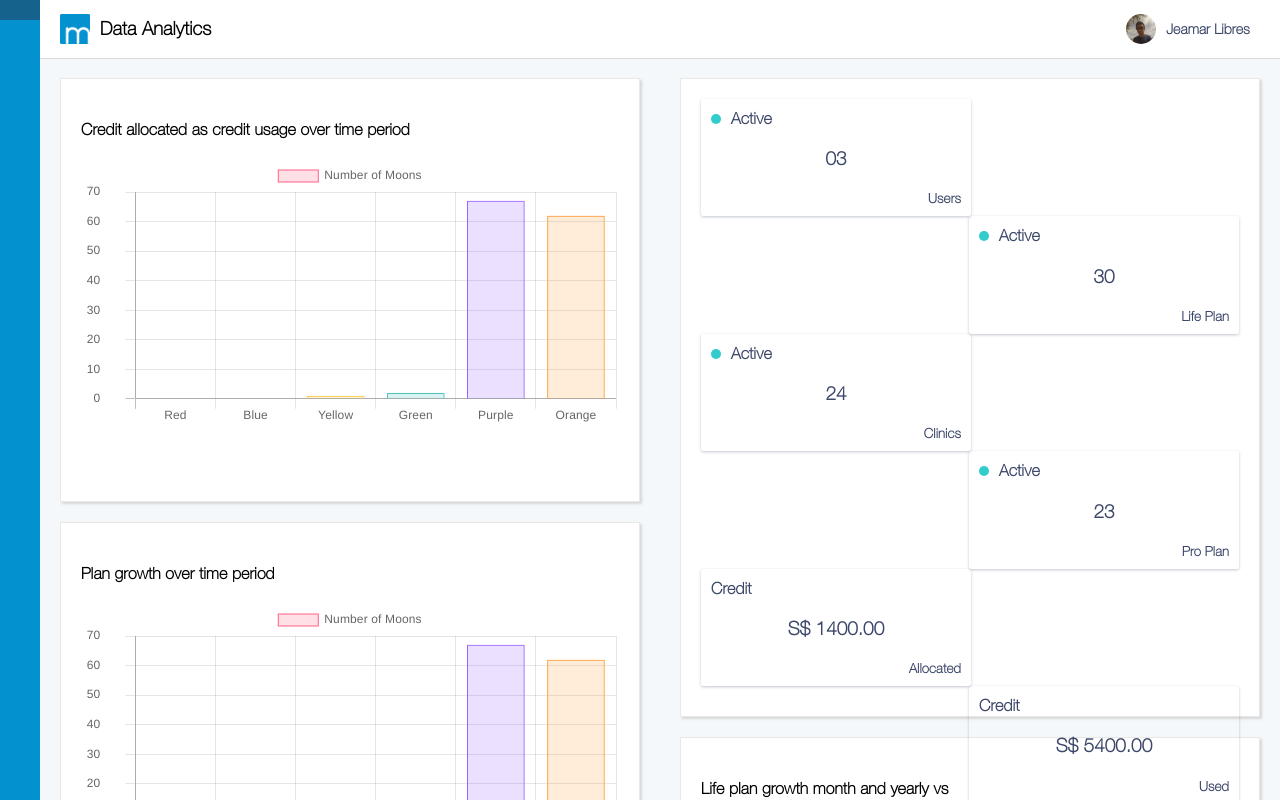
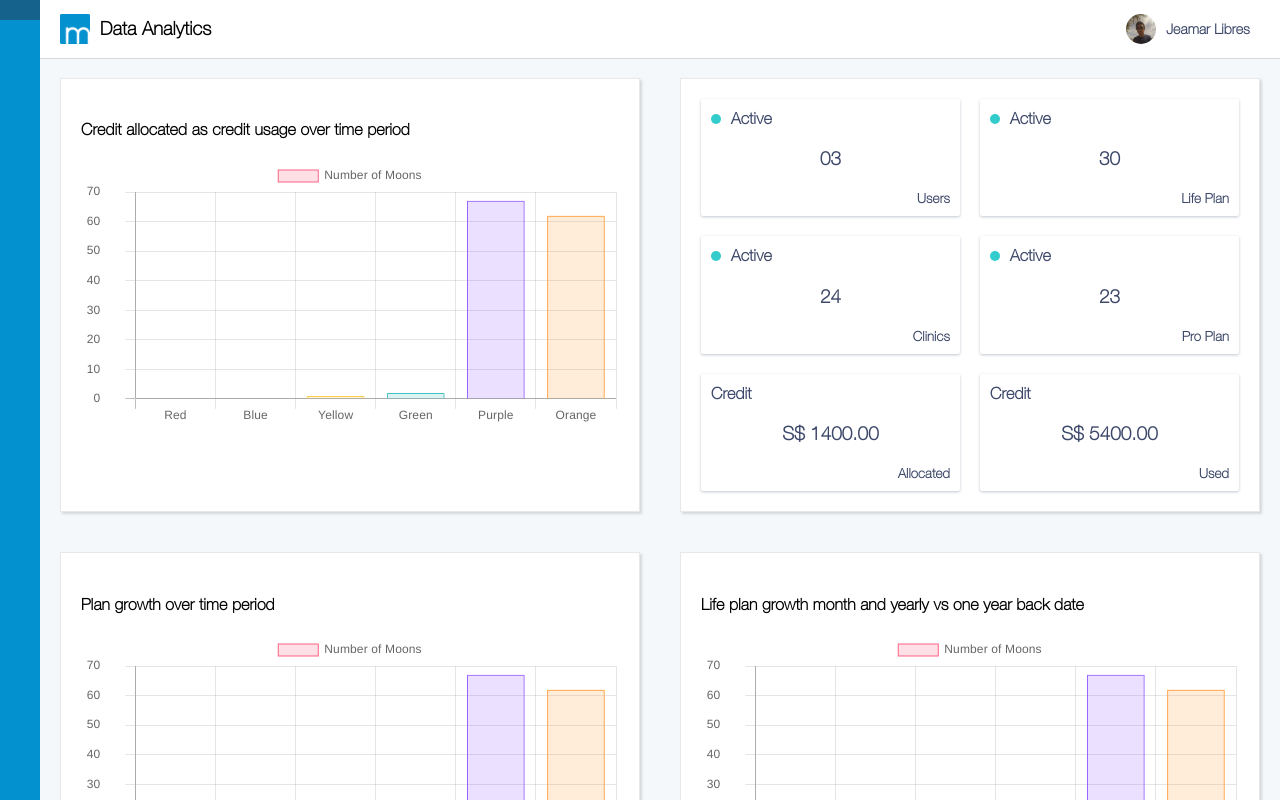
Before and after one commit to jeamar123/vue_mednefits_analytics, a Vue app: page /app/dashboard in a window 1280 px wide. Built offline with nearby package versions, Linux system fonts and the light colour scheme; some icons are missing.

Commit message:
fix the column of the home container contents

```diff
--- a/public/assets/css/style.css
+++ b/public/assets/css/style.css
@@ -1,3 +1,7 @@
+* {
+	box-sizing: border-box;
+}
+
 body {
 	font-family: 'Helvetica Thin';
 	margin: 0;
--- a/src/assets/css/home.scss
+++ b/src/assets/css/home.scss
@@ -1,16 +1,5 @@
 
-.home-container {
+.home-container>div{
 	display: grid;
 	grid-template-columns: 50% 50%;
-
-	>div {
-		.data-mednefits-box:first-child {
-			min-height: 382px;
-		}
-	}
 }
-
-.status-wrapper>div{
-	color: #3c4769;
-	margin-bottom: 10px;
-}
--- a/src/assets/css/summary-active-cards.scss
+++ b/src/assets/css/summary-active-cards.scss
@@ -1,9 +1,16 @@
 
 .status-wrapper {
-	div>div {
-		display: inline-block;
+	>div {
+		display: flex;
+		color: #3c4769;
+		margin-bottom: 20px;
+
+		&:last-child {
+			margin-bottom: 0;
+		}
+		>div {
 			padding: 10px;
-		width: 250px;
+			width: 100%;
 			border: 0;
 	    border-radius: 2px;
 	    box-shadow: 0px 1px 3px 0px rgba(9, 30, 66, 0.25);
@@ -34,10 +41,14 @@
 	    	font-weight: 700;
 	    }
 		}
+	}
+
+	>div {
+		div:nth-child(1) {
+			margin-right: 10px;
+		}
 		div:nth-child(2) {
-		float: right;
-	}
-	&:last-child {
-		margin-bottom: 0;
+			margin-left: 10px;
 		}
 	}
+}
--- a/src/components/home.vue
+++ b/src/components/home.vue
@@ -42,4 +42,5 @@ import BarGraph from '../views/cards/summary/Bar-graph';
 
 <style lang="scss" scoped>
 	@import './src/assets/css/home.scss';
+	@import './src/assets/css/summary-active-cards.scss';
 </style>
--- a/src/views/Home.vue
+++ b/src/views/Home.vue
@@ -1,19 +1,12 @@
 <template>
   <div class="home-container-wrapper">
     <div class="home-container">
-      <!-- left box -->
+      <!-- -->
       <div>
         <div class="data-mednefits-box">
           <!-- credit time Period -->
           <CreditTimePeriod></CreditTimePeriod>
         </div>
-        <!-- Growth time period -->
-        <div class="data-mednefits-box">
-          <GrowthTimePeriod></GrowthTimePeriod>
-        </div>
-      </div>
-      <!-- right box -->
-      <div>
         <!-- Active cards -->
         <div class="data-mednefits-box">
         	<div class="status-wrapper">
@@ -31,6 +24,13 @@
         		</div>
         	</div>
         </div>
+      </div>
+      <!--  -->
+      <div>
+        <!-- Growth time period -->
+        <div class="data-mednefits-box">
+          <GrowthTimePeriod></GrowthTimePeriod>
+        </div>
         <!-- life Pro plan  -->
         <div class="data-mednefits-box">
           <LifeProPlan></LifeProPlan>
```
Lines whose indentation alone changed are shown as unchanged.
